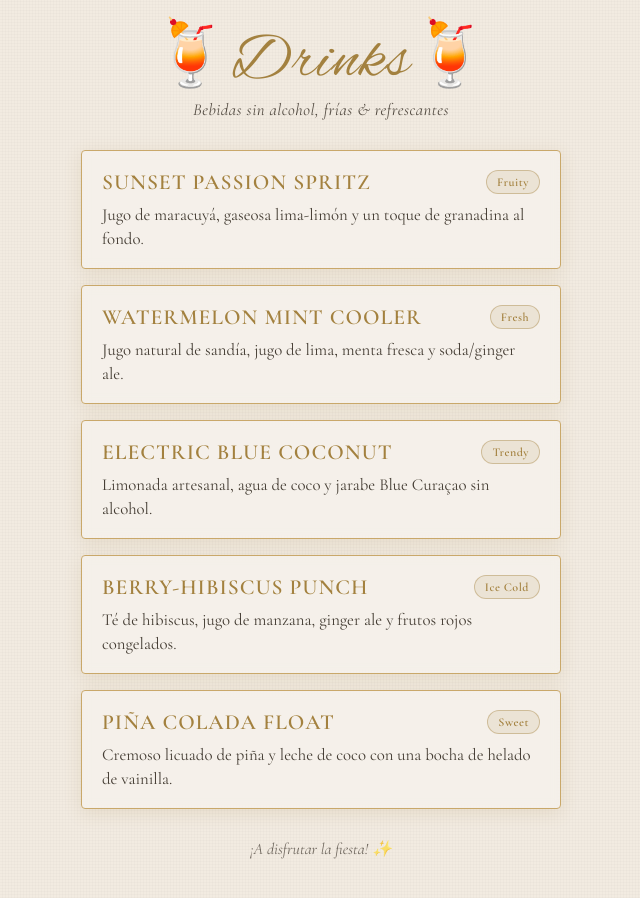
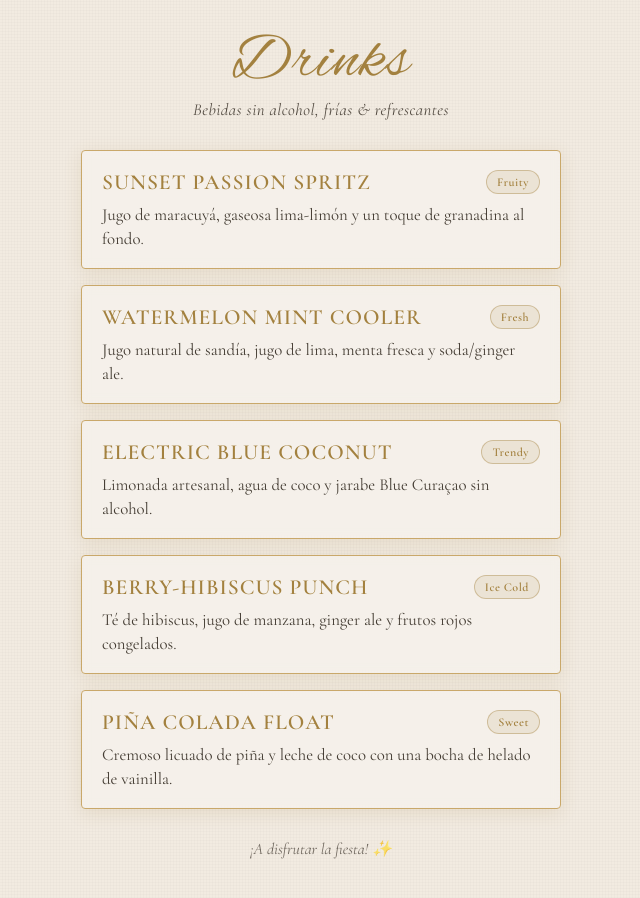
Before and after one commit to fedegaeinschlag-afk/MenuCumple15, a plain HTML site: page index.html in a window 1280 px wide. Shown: the whole page, without its empty margins (319-959 px from the left). Drawn offline with nearby package versions, Linux system fonts and the light colour scheme.

Commit message:
Update index.html

```diff
--- a/index.html
+++ b/index.html
@@ -131,7 +131,7 @@
 <body>
 
   <header>
-    <h1>🍹Drinks🍹</h1>
+    <h1> Drinks </h1>
     <p>Bebidas sin alcohol, frías & refrescantes</p>
   </header>
 
```
